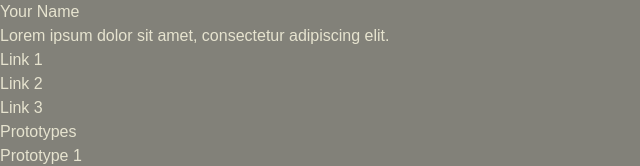
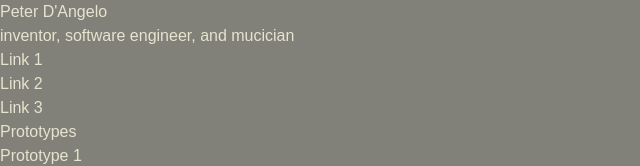
Before and after one commit to dangelo729/portfolio, a Next.js app: page / in a window 1280 px wide. Shown: the top 166 px of the page, without its empty margins (0-640 px from the left). Built offline with nearby package versions, Linux system fonts and the light colour scheme.

Commit message:
added skeleton descriptions

```diff
--- a/src/app/page.tsx
+++ b/src/app/page.tsx
@@ -3,9 +3,9 @@ export default function Home() {
     <div className="h-screen flex flex-col">
       {/* Header */}
       <header className="p-8 pb-4 bg-offwhite w-full">
-        <h1 className="text-4xl font-bold">Your Name</h1>
+        <h1 className="text-4xl font-bold">Peter D'Angelo</h1>
         <p className="text-lg mt-2">
-          Lorem ipsum dolor sit amet, consectetur adipiscing elit.
+          inventor, software engineer, and mucician
         </p>
         {/* Links */}
         <nav className="mt-4">
```
